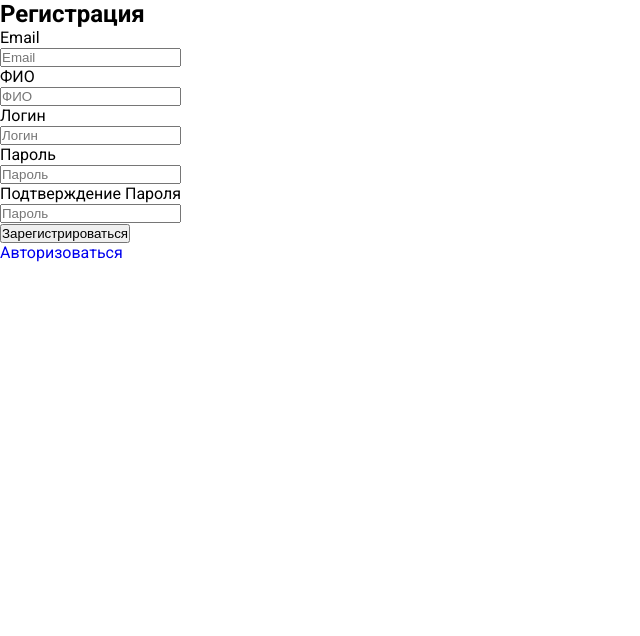
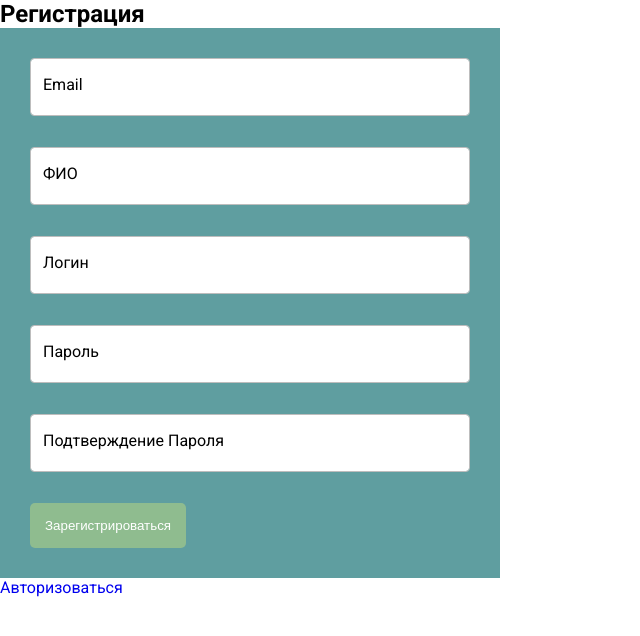
Before and after one commit to PHP-P-321/Wedding_Organization, a PHP site: page /reg.php in a window 1280 px wide. Shown: the top 636 px of the page, without its empty margins (0-640 px from the left). Run offline with PHP 8.4, Linux system fonts and the light colour scheme.

Commit message:
rewrite login and reg form

```diff
--- a/assets/css/style.css
+++ b/assets/css/style.css
@@ -8,7 +8,7 @@
     font-weight: 400;
     font-style: normal;
 }
-.create_request {
+.create_request, .auth_form, .reg_form {
     display: flex;
     flex-direction: column;
     gap: 15px;
--- a/reg.php
+++ b/reg.php
@@ -13,28 +13,38 @@
 <body>
     <h2>Регистрация</h2>
     <form action="./vendor/reg.php" method="post" class="reg_form">
-        <div class="reg_form_item">
-            <p>Email</p>
-            <input type="email" name="email" placeholder="Email" required>
+        <div class="create_request_item">
+            <div class="text-field text-field_floating">
+                <input class="text-field__input" type="email" name="email" id="email" placeholder="aaa" required>
+                <label class="text-field__label" for="email">Email</label>
+            </div>
         </div>
-        <div class="reg_form_item">
-            <p>ФИО</p>
-            <input type="text" name="fullname" placeholder="ФИО" required>
+        <div class="create_request_item">
+            <div class="text-field text-field_floating">
+                <input class="text-field__input" type="text" name="fullname" id="fullname" placeholder="aaa" required>
+                <label class="text-field__label" for="fullname">ФИО</label>
+            </div>
         </div>
-        <div class="reg_form_item">
-            <p>Логин</p>
-            <input type="text" name="login" placeholder="Логин" required>
+        <div class="create_request_item">
+            <div class="text-field text-field_floating">
+                <input class="text-field__input" type="text" name="login" id="login" placeholder="aaa" required>
+                <label class="text-field__label" for="login">Логин</label>
+            </div>
         </div>
-        <div class="reg_form_item">
-            <p>Пароль</p>
-            <input type="password" name="password" placeholder="Пароль" required>
+        <div class="create_request_item">
+            <div class="text-field text-field_floating">
+                <input class="text-field__input" type="password" name="password" id="password" placeholder="aaa" required>
+                <label class="text-field__label" for="password">Пароль</label>
+            </div>
         </div>
-        <div class="reg_form_item">
-            <p>Подтверждение Пароля</p>
-            <input type="password" name="access_password" placeholder="Пароль" required>
+        <div class="create_request_item">
+            <div class="text-field text-field_floating">
+                <input class="text-field__input" type="password" name="access_password" id="access_password" placeholder="aaa" required>
+                <label class="text-field__label" for="access_password">Подтверждение Пароля</label>
+            </div>
         </div>
         <div class="reg_form_button">
-            <input type="submit" value="Зарегистрироваться">
+            <input type="submit" value="Зарегистрироваться" class="button">
         </div>
     </form>
     <?php
```
Also changed, not shown: login.php (+12 -8 lines), 1 other file.
